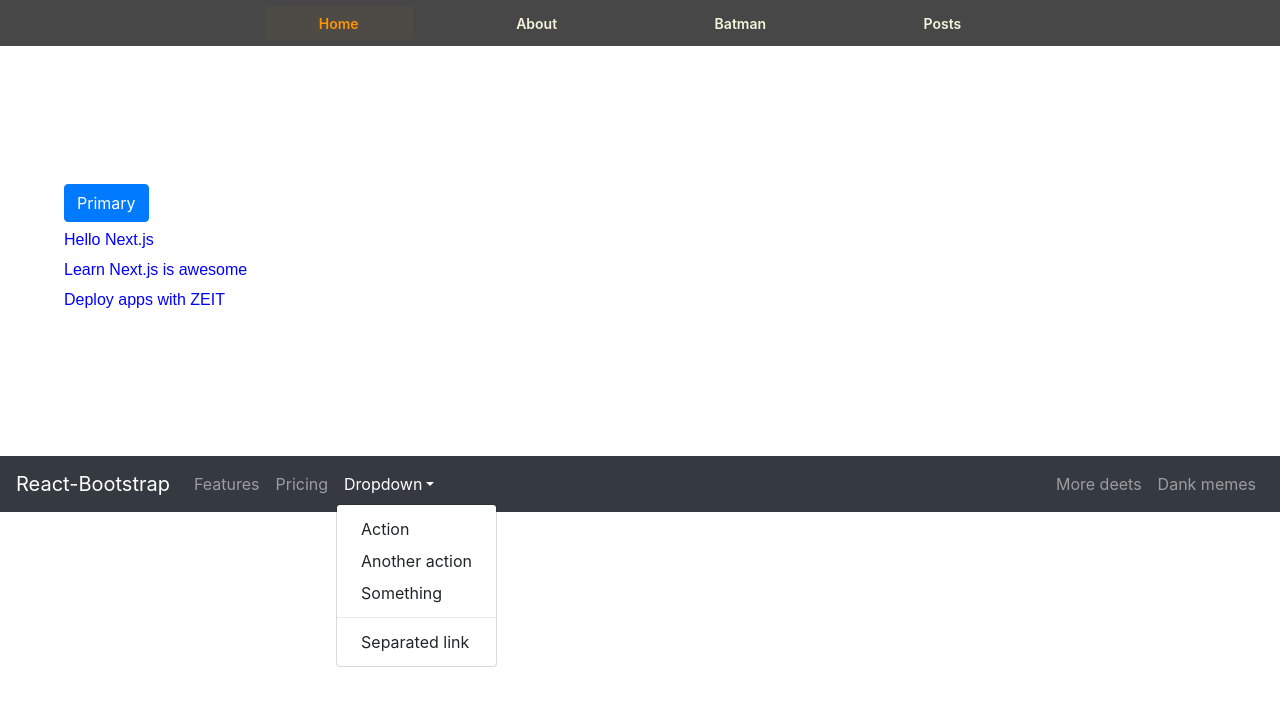
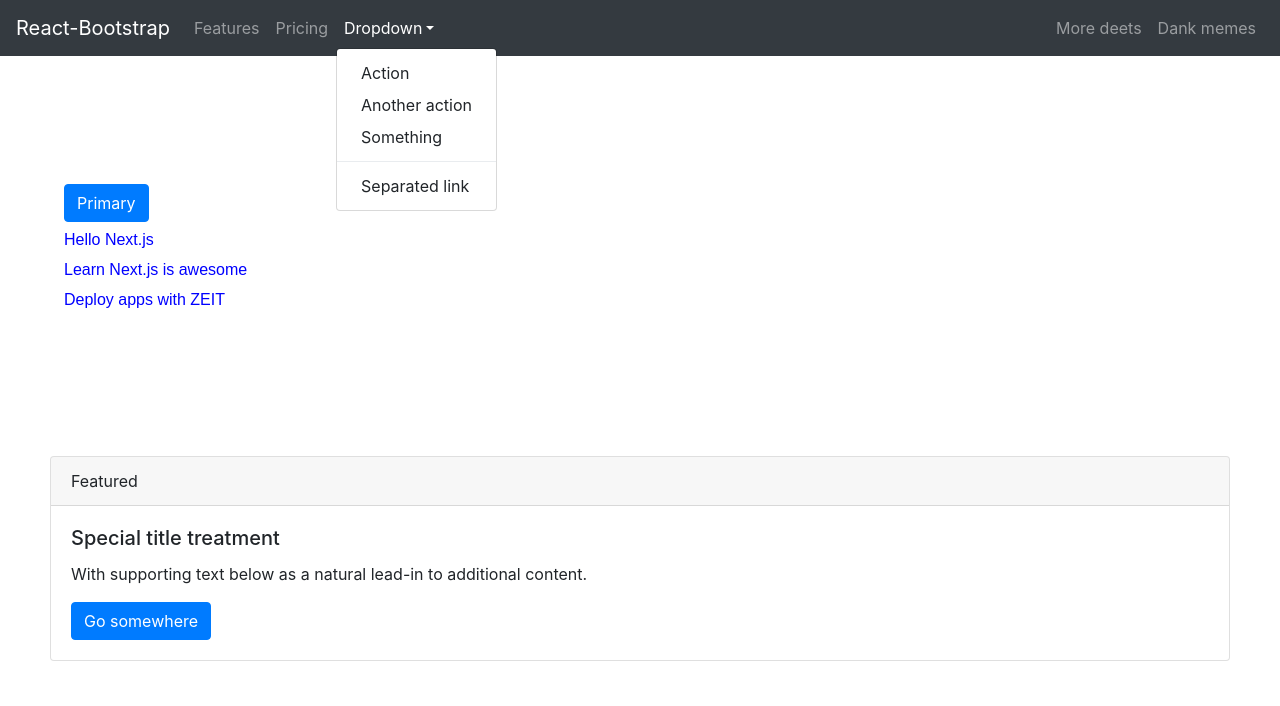
Before and after one commit to ataricoder/www, a Next.js app: page / in a window 1280 px wide. Both pictures are taken after a click on the button "Dropdown". Shown: the top 706 px of the page. Built offline with nearby package versions, Linux system fonts and the light colour scheme.

Commit message:
integrated card as footer and header navbar

```diff
--- a/components/footer/footer.js
+++ b/components/footer/footer.js
@@ -1,18 +1,12 @@
 import Link from "next/link";
 import styles from "./footer.module.css";
 import Head from "next/head";
-import Navbar from "react-bootstrap/Navbar";
-import Nav from "react-bootstrap/Nav";
-import NavDropdown from "react-bootstrap/NavDropdown";
-import Form from "react-bootstrap/Form";
-import FormControl from "react-bootstrap/FormControl";
 import Button from "react-bootstrap/Button";
+import Card from "react-bootstrap/Card";
 
 const Footer = () => (
 	<div>
 		<Head>
-			<title>ataricoder</title>
-			<link rel="shortcut icon" href="/favicon.png" />
 			<link
 				rel="stylesheet"
 				href="https://stackpath.bootstrapcdn.com/bootstrap/4.4.1/css/bootstrap.min.css"
@@ -20,41 +14,18 @@ const Footer = () => (
 				crossOrigin="anonymous"
 			></link>
 		</Head>
-		<div className="nav-wrapper">
-			<Navbar collapseOnSelect expand="lg" bg="dark" variant="dark">
-				<Navbar.Brand href="#home">React-Bootstrap</Navbar.Brand>
-				<Navbar.Toggle aria-controls="responsive-navbar-nav" />
-				<Navbar.Collapse id="responsive-navbar-nav">
-					<Nav className="mr-auto">
-						<Nav.Link href="#features">Features</Nav.Link>
-						<Nav.Link href="#pricing">Pricing</Nav.Link>
-						<NavDropdown
-							title="Dropdown"
-							id="collasible-nav-dropdown"
-						>
-							<NavDropdown.Item href="#action/3.1">
-								Action
-							</NavDropdown.Item>
-							<NavDropdown.Item href="#action/3.2">
-								Another action
-							</NavDropdown.Item>
-							<NavDropdown.Item href="#action/3.3">
-								Something
-							</NavDropdown.Item>
-							<NavDropdown.Divider />
-							<NavDropdown.Item href="#action/3.4">
-								Separated link
-							</NavDropdown.Item>
-						</NavDropdown>
-					</Nav>
-					<Nav>
-						<Nav.Link href="#deets">More deets</Nav.Link>
-						<Nav.Link eventKey={2} href="#memes">
-							Dank memes
-						</Nav.Link>
-					</Nav>
-				</Navbar.Collapse>
-			</Navbar>
+		<div className={styles.cardWrapper}>
+			<Card>
+				<Card.Header>Featured</Card.Header>
+				<Card.Body>
+					<Card.Title>Special title treatment</Card.Title>
+					<Card.Text>
+						With supporting text below as a natural lead-in to
+						additional content.
+					</Card.Text>
+					<Button variant="primary">Go somewhere</Button>
+				</Card.Body>
+			</Card>
 		</div>
 	</div>
 );
--- a/components/footer/footer.module.css
+++ b/components/footer/footer.module.css
@@ -1,3 +1,3 @@
-.footerTest {
-	color: white;
+.cardWrapper {
+	margin: 0 50px;
 }
--- /dev/null
+++ b/components/header_var/header_var.js
@@ -0,0 +1,61 @@
+import Head from "next/head";
+import Navbar from "react-bootstrap/Navbar";
+import Nav from "react-bootstrap/Nav";
+import NavDropdown from "react-bootstrap/NavDropdown";
+
+const Header2 = () => (
+	<div>
+		<Head>
+			<link
+				rel="stylesheet"
+				href="https://stackpath.bootstrapcdn.com/bootstrap/4.4.1/css/bootstrap.min.css"
+				integrity="sha384-Vkoo8x4CGsO3+Hhxv8T/Q5PaXtkKtu6ug5TOeNV6gBiFeWPGFN9MuhOf23Q9Ifjh"
+				crossOrigin="anonymous"
+			></link>
+		</Head>
+		<div className="nav-wrapper">
+			<Navbar
+				collapseOnSelect
+				expand="lg"
+				bg="dark"
+				variant="dark"
+				fixed="top"
+			>
+				<Navbar.Brand href="#home">React-Bootstrap</Navbar.Brand>
+				<Navbar.Toggle aria-controls="responsive-navbar-nav" />
+				<Navbar.Collapse id="responsive-navbar-nav">
+					<Nav className="mr-auto">
+						<Nav.Link href="#features">Features</Nav.Link>
+						<Nav.Link href="#pricing">Pricing</Nav.Link>
+						<NavDropdown
+							title="Dropdown"
+							id="collasible-nav-dropdown"
+						>
+							<NavDropdown.Item href="#action/3.1">
+								Action
+							</NavDropdown.Item>
+							<NavDropdown.Item href="#action/3.2">
+								Another action
+							</NavDropdown.Item>
+							<NavDropdown.Item href="#action/3.3">
+								Something
+							</NavDropdown.Item>
+							<NavDropdown.Divider />
+							<NavDropdown.Item href="#action/3.4">
+								Separated link
+							</NavDropdown.Item>
+						</NavDropdown>
+					</Nav>
+					<Nav>
+						<Nav.Link href="#deets">More deets</Nav.Link>
+						<Nav.Link eventKey={2} href="#memes">
+							Dank memes
+						</Nav.Link>
+					</Nav>
+				</Navbar.Collapse>
+			</Navbar>
+		</div>
+	</div>
+);
+
+export default Header2;
--- a/components/layout/layout.js
+++ b/components/layout/layout.js
@@ -2,6 +2,7 @@ import Head from "next/head";
 import Header from "../header/header";
 import styles from "./layout.module.css";
 import Footer from "../footer/footer";
+import Header2 from "../header_var/header_var";
 
 const Layout = (props) => (
 	<div className={styles.layout}>
@@ -15,7 +16,7 @@ const Layout = (props) => (
 				crossOrigin="anonymous"
 			></link>
 		</Head>
-		<Header />
+		<Header2 />
 		<div className={styles.content}>{props.children}</div>
 		<Footer />
 	</div>
```
